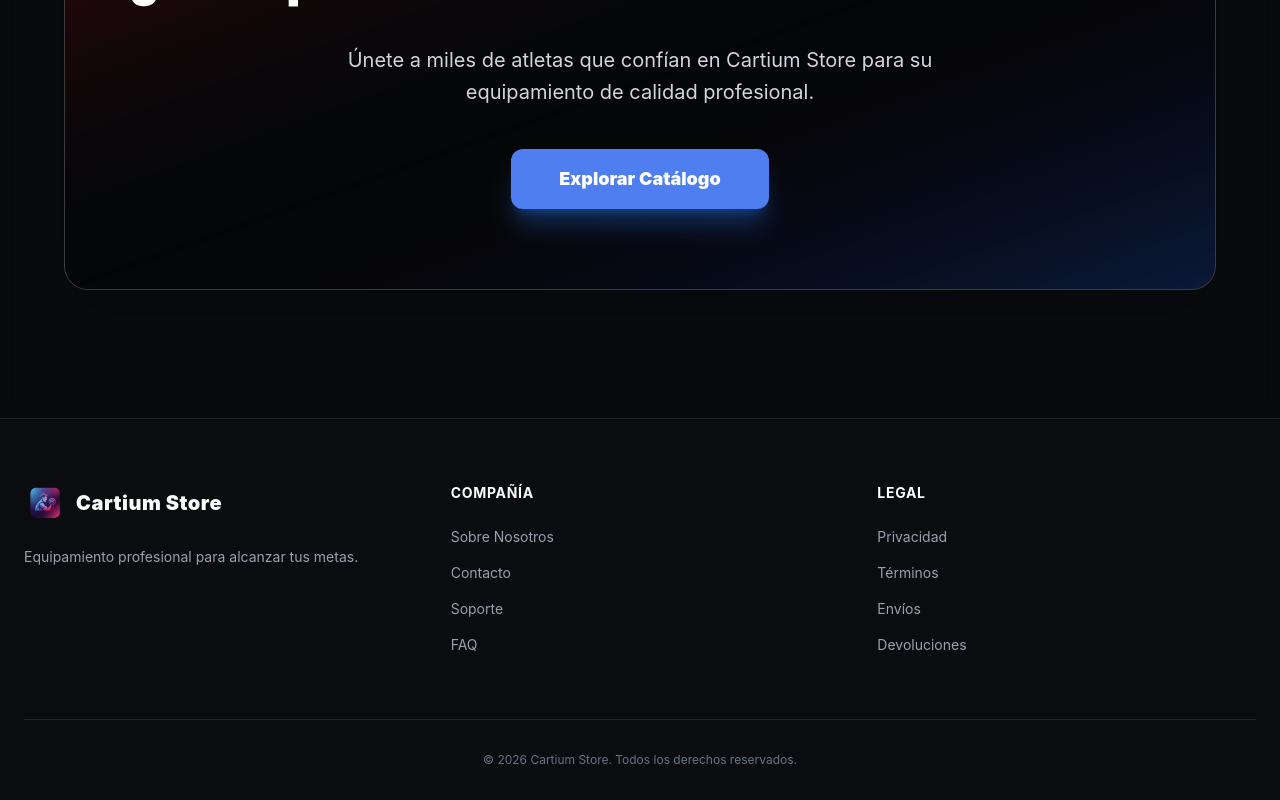
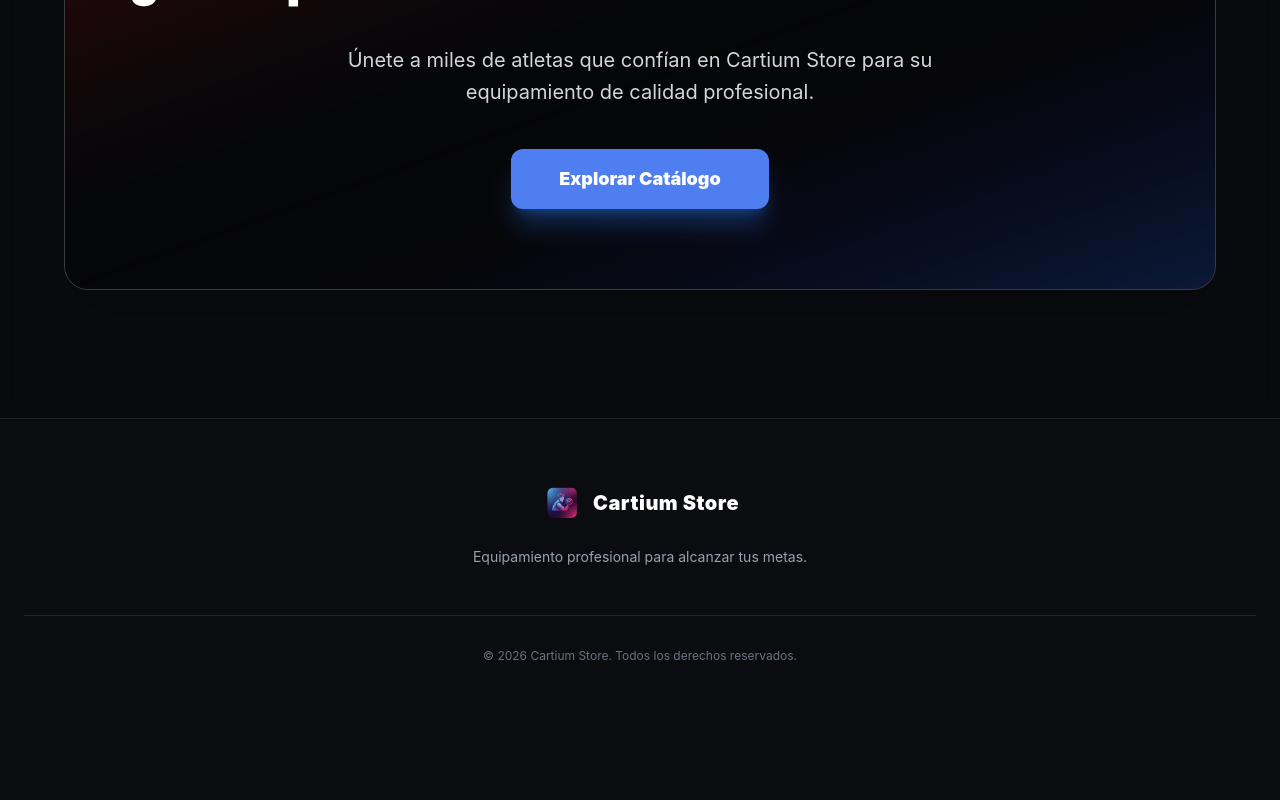
Before and after one commit to Bancusa/Cartium-Store, a React (Vite) app in the folder Frontend/: page / in a window 1280 px wide. Shown: the part 1988-2788 px from the top of the page. After the commit the page ends 2684 px from the top, so only its background shows below. Built offline with nearby package versions, Linux system fonts and the light colour scheme.

Commit message:
cambios minimos en el footer del home

```diff
--- a/Frontend/src/pages/home.tsx
+++ b/Frontend/src/pages/home.tsx
@@ -120,14 +120,13 @@ export default function App() {
         </div>
       </section>
 
-      {/* 5 footer */}
+    {/* 5 footer */}
       <footer className="w-full border-t border-gray-200 dark:border-white/10 pt-16 pb-8 px-6 mt-auto transition-colors duration-300">
-      <div className="max-w-7xl mx-auto">
-        <div className="grid grid-cols-1 md:grid-cols-3 gap-12 mb-16">
+        <div className="max-w-7xl mx-auto flex flex-col items-center justify-center text-center">
 
           {/* columna 1 logo nuevo y descripcion */}
-          <div className="flex flex-col gap-4">
-            <div className="flex items-center gap-3">
+          <div className="flex flex-col items-center gap-4 mb-12">
+            <div className="flex items-center gap-3 justify-center">
               <img
                 src={logo}
                 alt="Logo Cartium Store"
@@ -135,41 +134,18 @@ export default function App() {
               />
               <span className="text-xl font-black tracking-wide">Cartium Store</span>
             </div>
-            <p className="text-gray-500 dark:text-gray-400 text-sm mt-2 transition-colors duration-300">
+            <p className="text-gray-500 dark:text-gray-400 text-sm mt-2 max-w-sm transition-colors duration-300">
               Equipamiento profesional para alcanzar tus metas.
             </p>
           </div>
 
-          {/* columna 2 compania */}
-          <div>
-            <h3 className="font-bold mb-6 tracking-wider text-sm uppercase">Compañía</h3>
-            <ul className="flex flex-col gap-4 text-gray-500 dark:text-gray-400 text-sm transition-colors duration-300">
-              <li className="hover:text-gray-900 dark:hover:text-white cursor-pointer transition">Sobre Nosotros</li>
-              <li className="hover:text-gray-900 dark:hover:text-white cursor-pointer transition">Contacto</li>
-              <li className="hover:text-gray-900 dark:hover:text-white cursor-pointer transition">Soporte</li>
-              <li className="hover:text-gray-900 dark:hover:text-white cursor-pointer transition">FAQ</li>
-            </ul>
-          </div>
-
-          {/* columna 3 legal */}
-          <div>
-            <h3 className="font-bold mb-6 tracking-wider text-sm uppercase">Legal</h3>
-            <ul className="flex flex-col gap-4 text-gray-500 dark:text-gray-400 text-sm transition-colors duration-300">
-              <li className="hover:text-gray-900 dark:hover:text-white cursor-pointer transition">Privacidad</li>
-              <li className="hover:text-gray-900 dark:hover:text-white cursor-pointer transition">Términos</li>
-              <li className="hover:text-gray-900 dark:hover:text-white cursor-pointer transition">Envíos</li>
-              <li className="hover:text-gray-900 dark:hover:text-white cursor-pointer transition">Devoluciones</li>
-            </ul>
+          {/* copyright */}
+          <div className="w-full pt-8 border-t border-gray-200 dark:border-white/10 text-center text-gray-400 dark:text-gray-500 text-xs transition-colors duration-300">
+            © 2026 Cartium Store. Todos los derechos reservados.
           </div>
 
         </div>
-
-        {/* copyright */}
-        <div className="pt-8 border-t border-gray-200 dark:border-white/10 text-center text-gray-400 dark:text-gray-500 text-xs transition-colors duration-300">
-          © 2026 Cartium Store. Todos los derechos reservados.
-        </div>
-      </div>
-    </footer>
+      </footer>
       <Chatbot />
     </div>
   );
```
